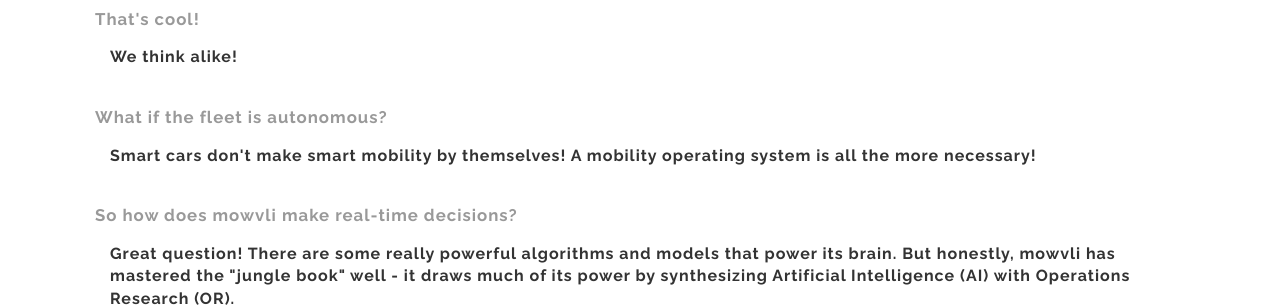
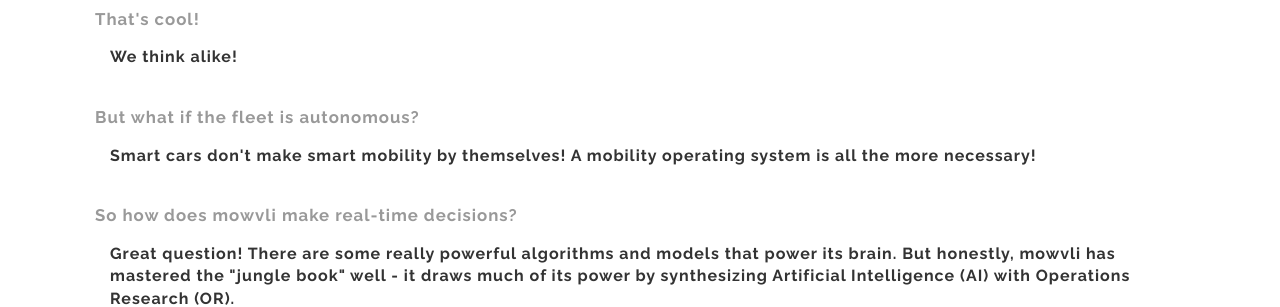
Before and after one commit to turingres/turingres.github.io, a Jekyll site: the page built from about.html, in a window 1280 px wide. Shown: the part 436-743 px from the top of the page. Built offline with Jekyll 4.4.1, drawn with Linux system fonts in a browser that asks for light colours.

Commit message:
about updated

```diff
--- a/about.html
+++ b/about.html
@@ -61,7 +61,7 @@
 <div class='no-padding full'>
   <div class='row'>
     <div class='medium-16 columns'>
-      <h4 style='color: #999'> <big> What if the fleet is autonomous? </big> </h4>
+      <h4 style='color: #999'> <big> But what if the fleet is autonomous? </big> </h4>
       <div class='medium-12 columns'>
         <h3>Smart cars don't make smart mobility by themselves! A mobility operating system is all the more necessary!</h3> <br>
       </div>
```
